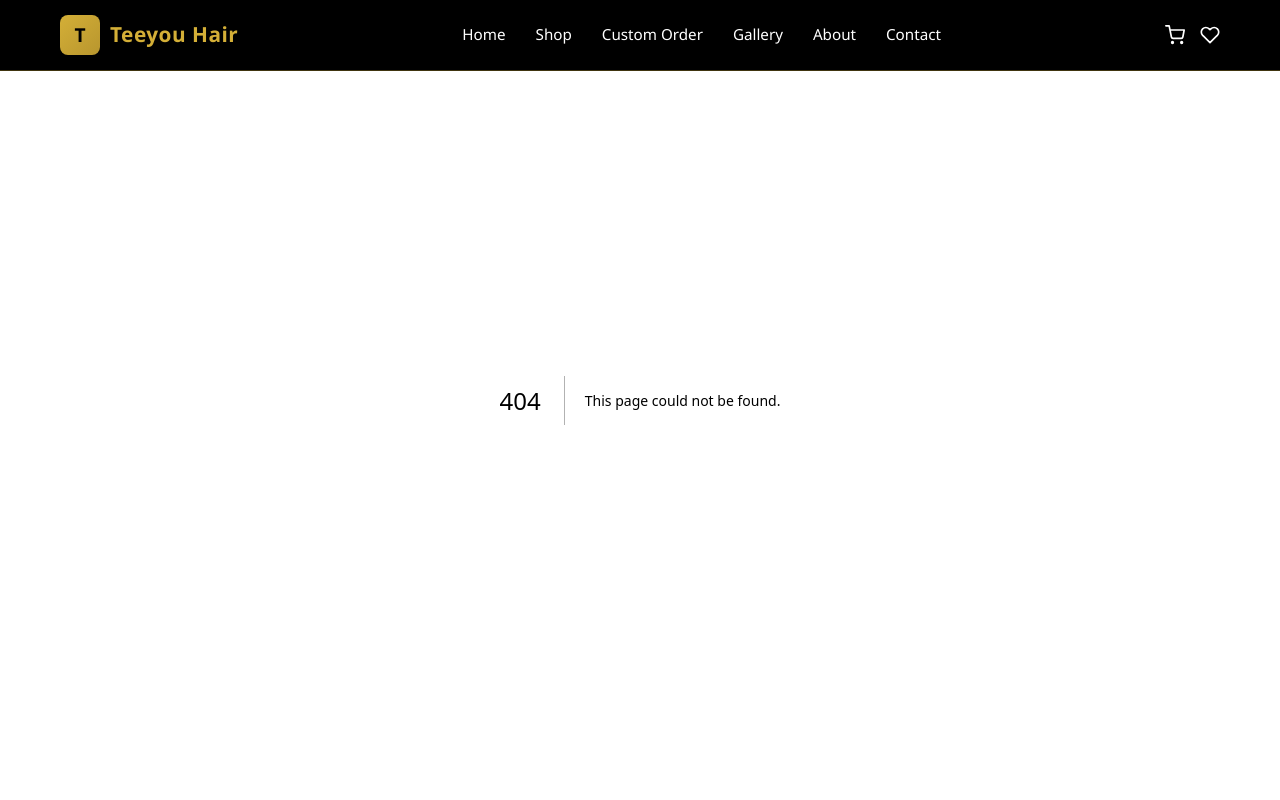
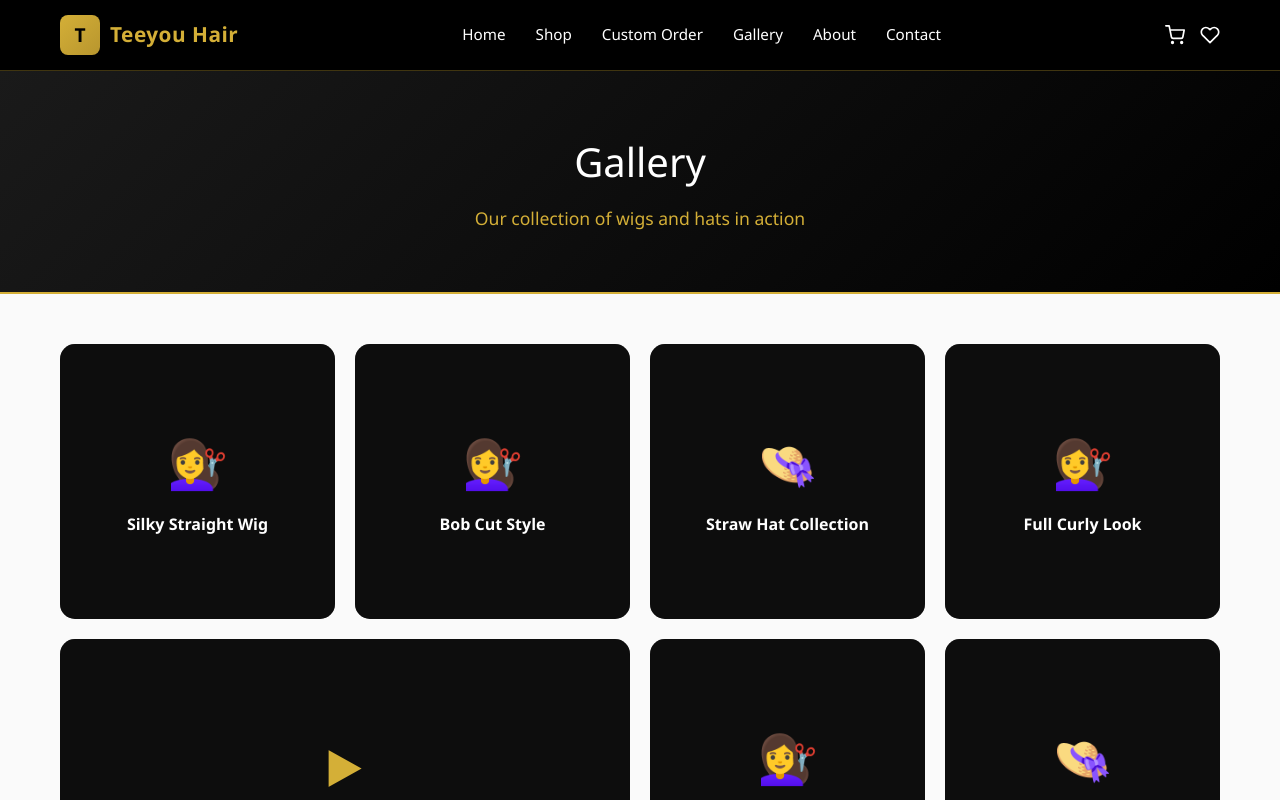
Before and after one commit to theking196/teeyou-website, a Next.js app: page /gallery in a window 1280 px wide. Before the commit this address had no page. Shown: the top 800 px of the page. Built offline with nearby package versions, Linux system fonts and the light colour scheme.

Commit message:
Add Gallery page with grid layout and video placeholders

```diff
--- /dev/null
+++ b/app/gallery/page.js
@@ -0,0 +1,42 @@
+export default function Gallery() {
+  const items = [
+    { id: 1, type: 'image', placeholder: '💇‍♀️', title: 'Silky Straight Wig' },
+    { id: 2, type: 'image', placeholder: '💇‍♀️', title: 'Bob Cut Style' },
+    { id: 3, type: 'image', placeholder: '👒', title: 'Straw Hat Collection' },
+    { id: 4, type: 'image', placeholder: '💇‍♀️', title: 'Full Curly Look' },
+    { id: 5, type: 'video', placeholder: '▶', title: 'Wig Styling Tutorial' },
+    { id: 6, type: 'image', placeholder: '💇‍♀️', title: 'Lace Front Detail' },
+    { id: 7, type: 'image', placeholder: '👒', title: 'Fedora Hat' },
+    { id: 8, type: 'image', placeholder: '💇‍♀️', title: 'Ocean Wave' },
+    { id: 9, type: 'video', placeholder: '▶', title: 'Behind the Scenes' },
+    { id: 10, type: 'image', placeholder: '💇‍♀️', title: 'Closure Wig' },
+    { id: 11, type: 'image', placeholder: '👒', title: 'Beret Collection' },
+    { id: 12, type: 'image', placeholder: '💇‍♀️', title: 'Custom Order Sample' },
+  ]
+
+  return (
+    <main className="gallery-page">
+      <section className="gallery-header">
+        <div className="container">
+          <h1>Gallery</h1>
+          <p>Our collection of wigs and hats in action</p>
+        </div>
+      </section>
+
+      <section className="gallery-content">
+        <div className="container">
+          <div className="gallery-grid">
+            {items.map((item) => (
+              <div key={item.id} className={`gallery-item ${item.type}`}>
+                <div className="item-overlay">
+                  <span className="play-icon">{item.placeholder}</span>
+                  <p>{item.title}</p>
+                </div>
+              </div>
+            ))}
+          </div>
+        </div>
+      </section>
+    </main>
+  )
+}
--- a/app/globals.css
+++ b/app/globals.css
@@ -1305,3 +1305,119 @@ ul {
     font-size: 1.8rem;
   }
 }
+
+/* Gallery Page */
+.gallery-page {
+  padding-top: 70px;
+  background: #fafafa;
+  min-height: 100vh;
+}
+
+.gallery-header {
+  background: linear-gradient(135deg, #1a1a1a, #000);
+  padding: 60px 0;
+  text-align: center;
+  border-bottom: 2px solid #d4af37;
+}
+
+.gallery-header h1 {
+  font-size: 2.5rem;
+  color: #fff;
+  margin-bottom: 10px;
+}
+
+.gallery-header p {
+  color: #d4af37;
+  font-size: 1.1rem;
+}
+
+.gallery-content {
+  padding: 50px 0;
+}
+
+.gallery-grid {
+  display: grid;
+  grid-template-columns: repeat(4, 1fr);
+  gap: 20px;
+}
+
+.gallery-item {
+  position: relative;
+  aspect-ratio: 1;
+  border-radius: 15px;
+  overflow: hidden;
+  cursor: pointer;
+  background: #1a1a1a;
+}
+
+.gallery-item:nth-child(5),
+.gallery-item:nth-child(9) {
+  grid-column: span 2;
+  aspect-ratio: 2/1;
+}
+
+.item-overlay {
+  position: absolute;
+  inset: 0;
+  background: rgba(0, 0, 0, 0.5);
+  display: flex;
+  flex-direction: column;
+  align-items: center;
+  justify-content: center;
+  transition: 0.3s;
+}
+
+.gallery-item:hover .item-overlay {
+  background: rgba(212, 175, 55, 0.8);
+}
+
+.play-icon {
+  font-size: 3rem;
+  color: #d4af37;
+  margin-bottom: 10px;
+  transition: 0.3s;
+}
+
+.gallery-item:hover .play-icon {
+  color: #1a1a1a;
+  transform: scale(1.1);
+}
+
+.item-overlay p {
+  color: #fff;
+  font-weight: 600;
+  font-size: 1rem;
+  transition: 0.3s;
+}
+
+.gallery-item:hover .item-overlay p {
+  color: #1a1a1a;
+}
+
+/* Responsive */
+@media (max-width: 992px) {
+  .gallery-grid {
+    grid-template-columns: repeat(3, 1fr);
+  }
+}
+
+@media (max-width: 768px) {
+  .gallery-header h1 {
+    font-size: 1.8rem;
+  }
+
+  .gallery-grid {
+    grid-template-columns: repeat(2, 1fr);
+    gap: 15px;
+  }
+
+  .gallery-item:nth-child(5),
+  .gallery-item:nth-child(9) {
+    grid-column: span 1;
+    aspect-ratio: 1;
+  }
+
+  .play-icon {
+    font-size: 2rem;
+  }
+}
```
